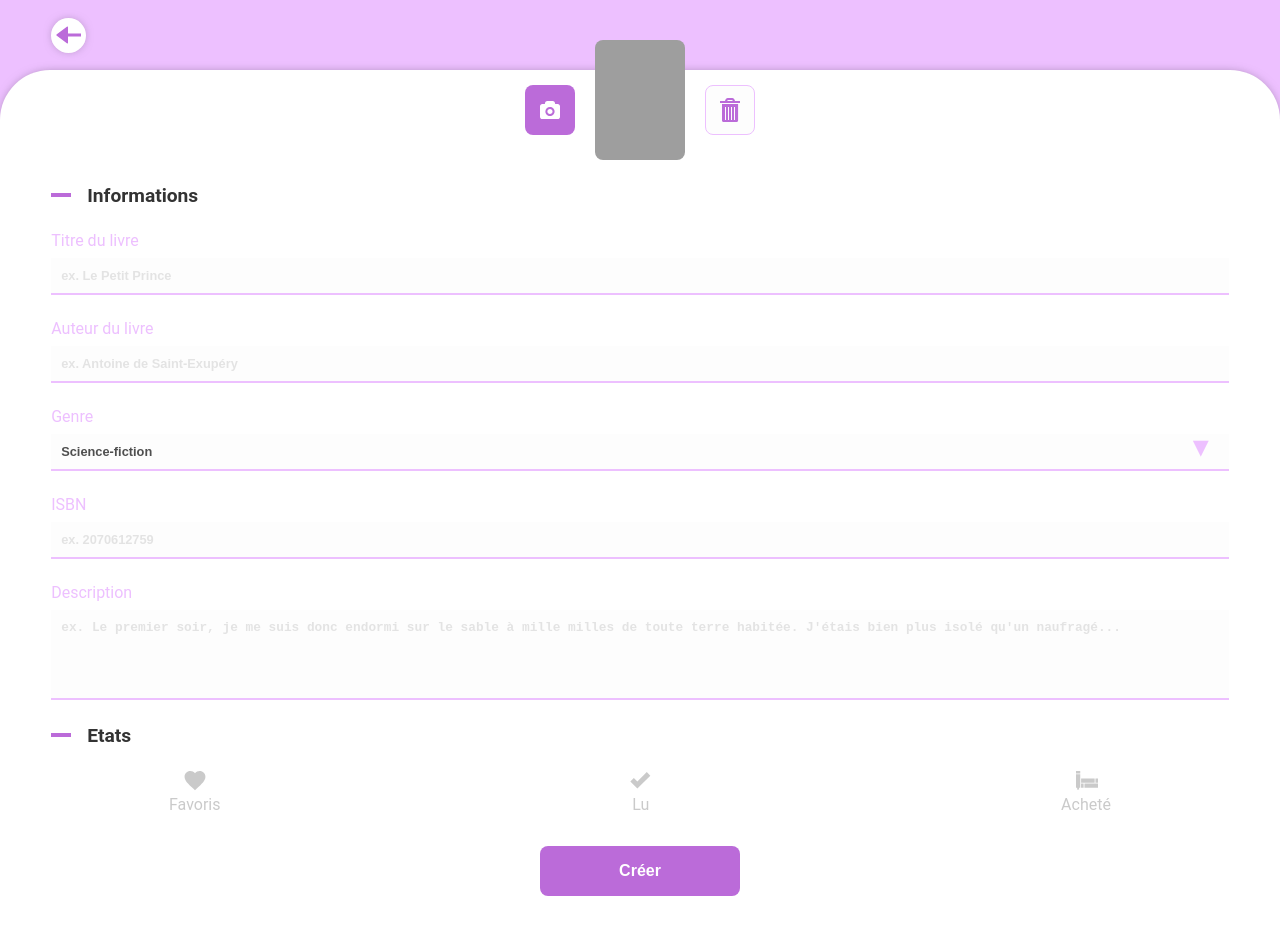
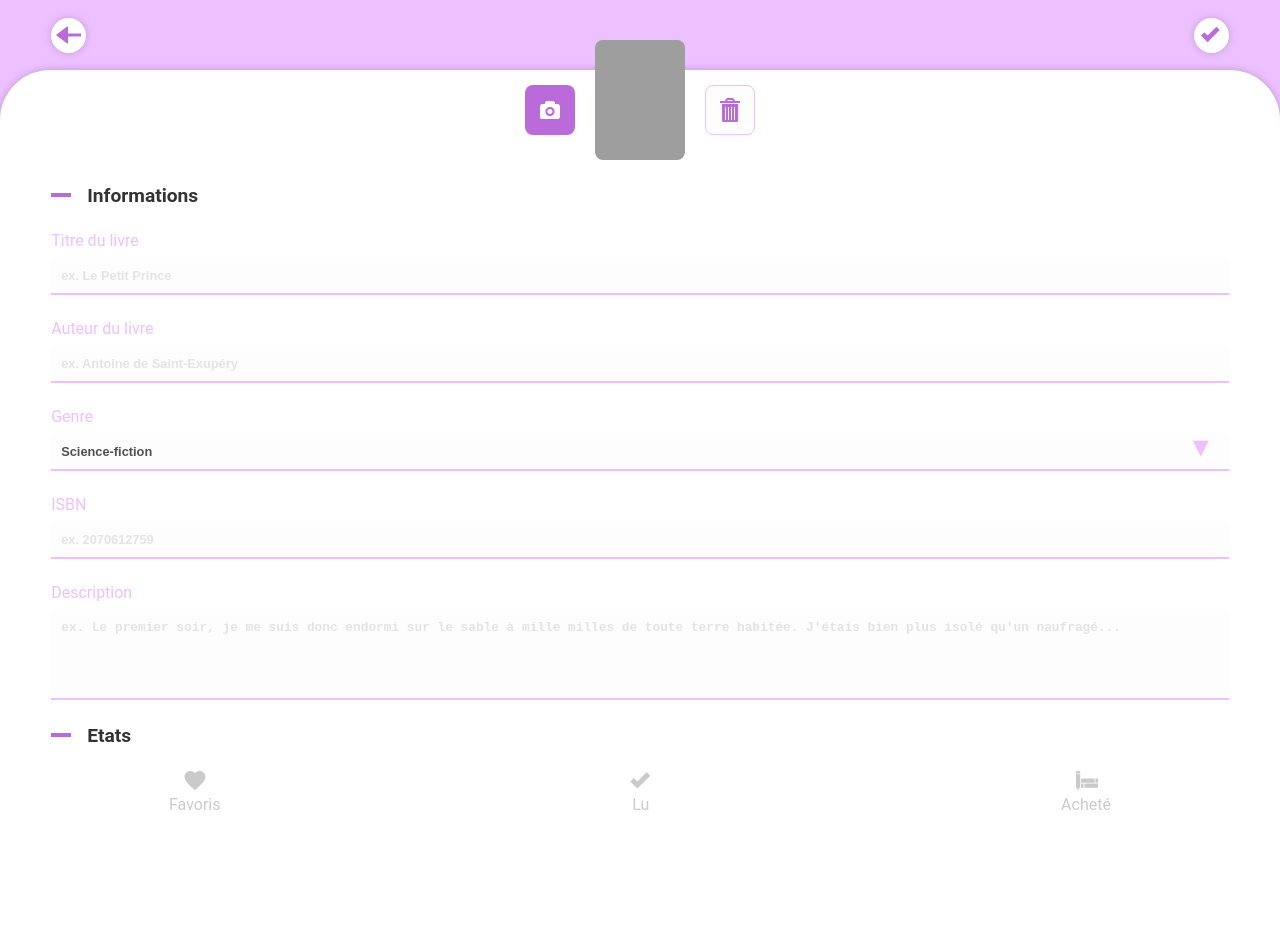
Before and after one commit to Blust96/libemoria, a React (Create React App) app: page /create in a window 1280 px wide. After the commit the page ends 814 px from the top, so only its background shows below. Built offline with nearby package versions, Linux system fonts and the light colour scheme; grey boxes are pictures that could not be loaded; the HTML template or start-up script is replaced by a standard one; what pouchdb would draw is missing.

Commit message:
[UPDATE] Moving submit button to navbar only

```diff
--- a/src/components/books/BookCreation.js
+++ b/src/components/books/BookCreation.js
@@ -69,7 +69,7 @@ const BookCreation = () => {
             <Navbar />
             <section className="content-section">
                 <div className="container">
-                    <form onSubmit={handleSubmit(onSubmit)} onChange={event => { setIsBlocking(event.target.value.length > 0) }} autoComplete="off">
+                    <form id="creation-form" onSubmit={handleSubmit(onSubmit)} onChange={event => { setIsBlocking(event.target.value.length > 0) }} autoComplete="off">
                         {/* Couverture */}
                         <div className="book-input-cover">
                             <input type="file" accept="image/*" capture name="cover" id="cover" ref={register} onChange={event => onCoverChange(event)} />
@@ -158,7 +158,6 @@ const BookCreation = () => {
                                 </label>
                             </div>
                         </div>
-                        <input className="button" type="submit" value="Créer" />
                     </form>
                 </div>
             </section>
--- a/src/components/books/BookUpdate.js
+++ b/src/components/books/BookUpdate.js
@@ -182,7 +182,6 @@ const BookUpdate = () => {
                                     Description
                                 </label>
                             </div>
-                            <input className="button" type="submit" value="Modifier" />
                         </form>
                     </div>
                 </section>
--- a/src/components/layout/Navbar.js
+++ b/src/components/layout/Navbar.js
@@ -18,6 +18,9 @@ const CreateBar = () => (
         <Link className="button" to='/'>
             <Back />
         </Link>
+        <button type="submit" form="creation-form">
+            <Read />
+        </button>
     </div>
 );
 
```
